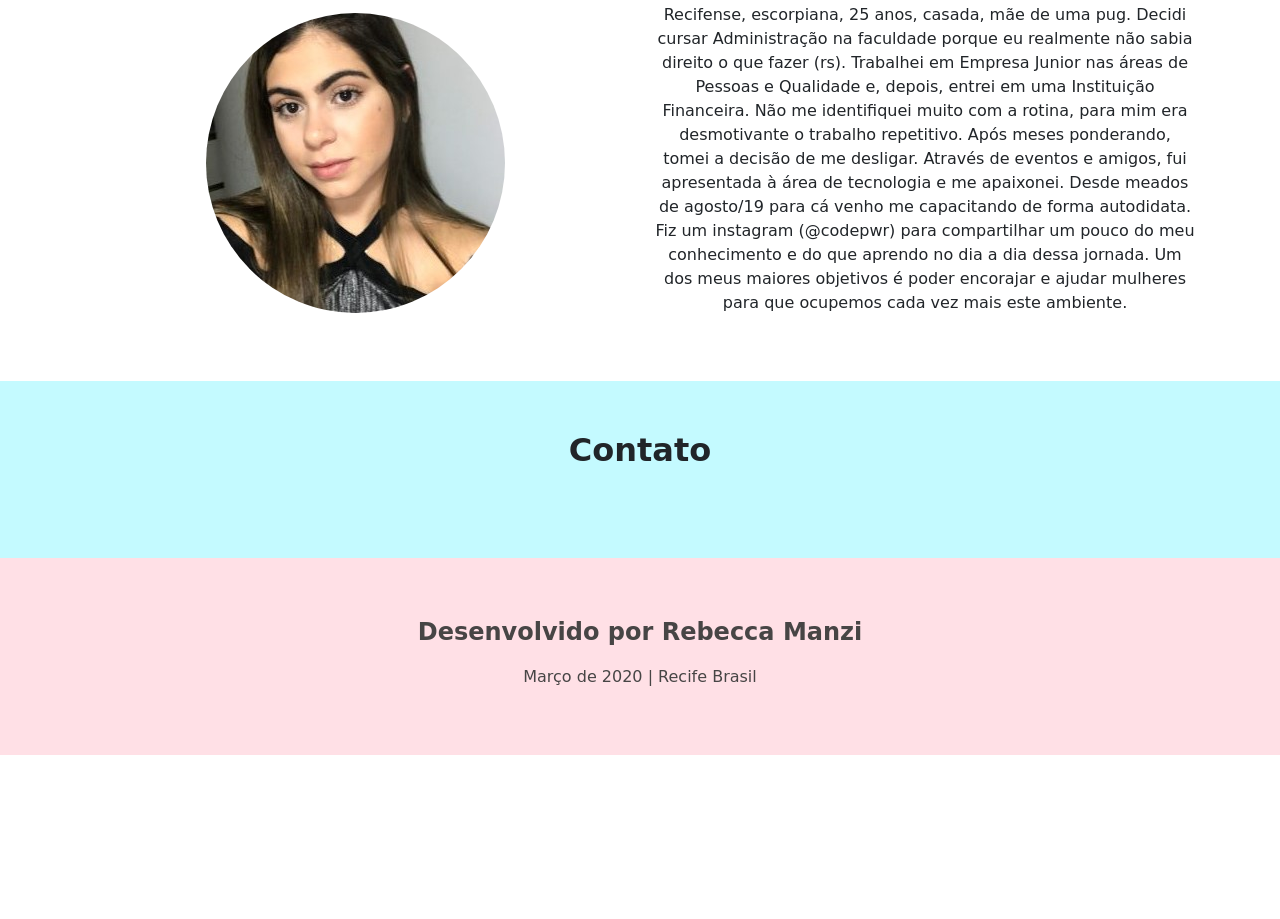
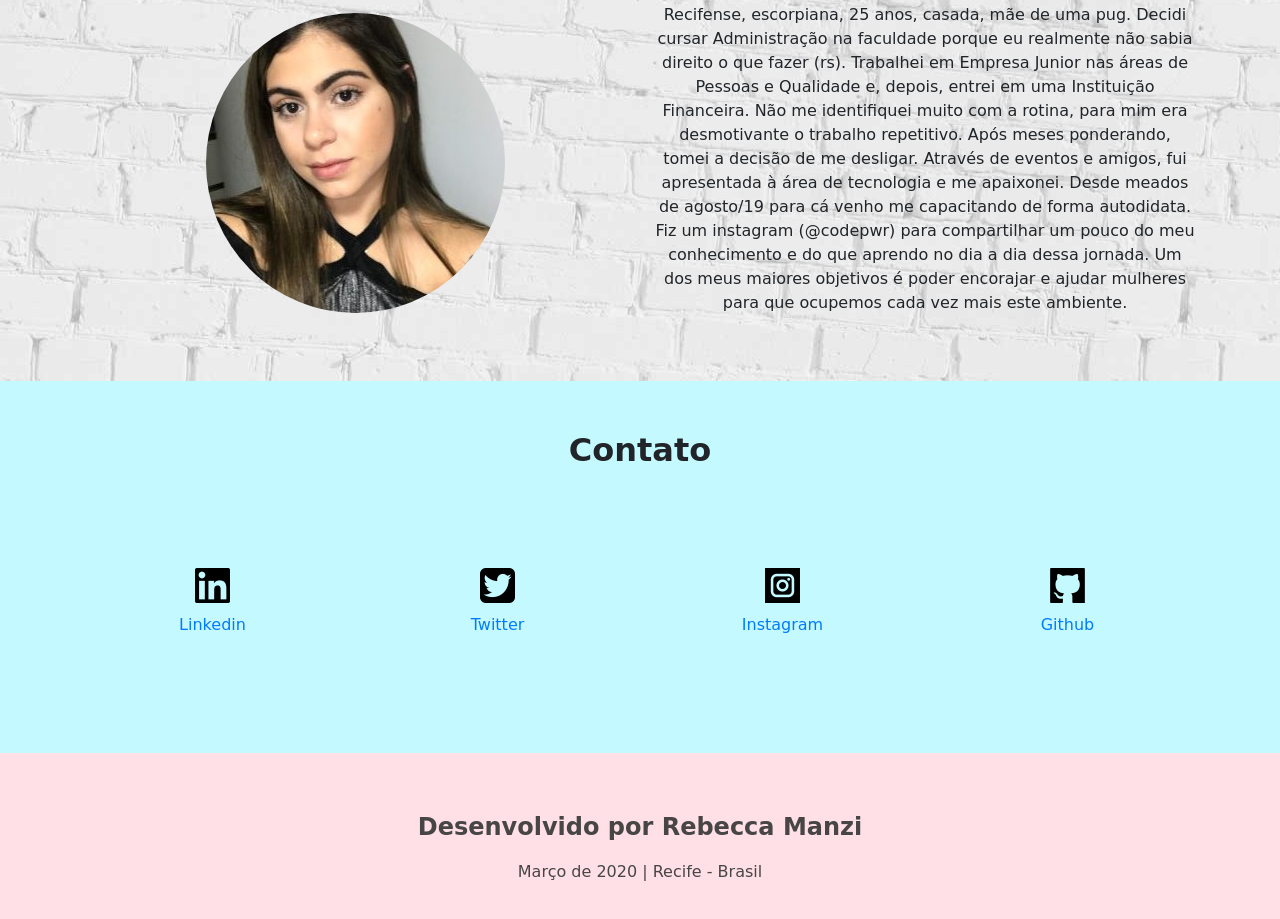
Before and after one commit to rebeccamanzi/aula_bootstrap, a plain HTML site: page index.html in a window 1280 px wide. Shown: the part 1219-2138 px from the top of the page. Before the commit the page ends 1974 px from the top, so only its background shows below. Drawn offline with Linux system fonts and the light colour scheme; a web font is replaced by a local one.

Commit message:
Section contato

```diff
--- a/css/style.css
+++ b/css/style.css
@@ -59,6 +59,11 @@ p{
     background-color: #c4faff;
 }
 
+/* Section Sobre Mim */
+.sobre {
+    background-image: url('../img/tijolos.jpg');
+}
+
 /* Contato */
 .contato {
     background-color: #c4faff;
--- a/index.html
+++ b/index.html
@@ -94,6 +94,26 @@
         <section id="contato">
             <div class="container-fluid text-center margin contato">
                 <h2>Contato</h2>
+                <div class="container">
+                    <div class="row">
+                        <div class="col-lg-3 margin" >
+                            <img src="./img/linkedin-pb.png" alt="Ícone Linkedin">
+                            <p><a href="https://www.linkedin.com/in/rebeccamanzi/" target="blank">Linkedin</a></p>
+                        </div>
+                        <div class="col-lg-3 margin" >
+                            <img src="./img/twitter-pb.png" alt="Ícone Twitter">
+                            <p><a href="https://twitter.com/rebeccacmanzi" target="blank">Twitter</a></p>
+                        </div>
+                        <div class="col-lg-3 margin" >
+                            <img src="./img/insta-pb.png" alt="Ícone Instagram">
+                            <p><a href="https://www.instagram.com/codepwr/" target="blank">Instagram</a></p>
+                        </div>
+                        <div class="col-lg-3 margin" >
+                            <img src="./img/icon-git.png" alt="Ícone Github">
+                            <p><a href="https://github.com/rebeccamanzi" target="blank">Github</a></p>
+                        </div>
+                    </div>
+                </div>
             </div>
         </section>
 
@@ -102,7 +122,7 @@
                 Desenvolvido por Rebecca Manzi
             </h4>
             <p>
-                Março de 2020 | Recife Brasil
+                Março de 2020 | Recife - Brasil
             </p>
         </footer>
 
```
Also changed, not shown: img/icon-git.png (added), img/insta-pb.png (added), img/linkedin-pb.png (added), img/twitter-pb.png (added).
